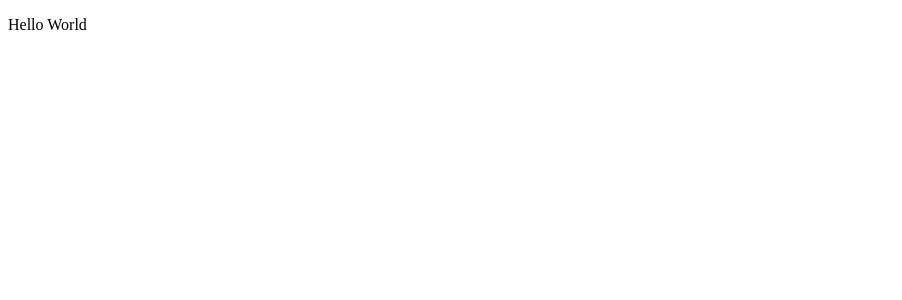
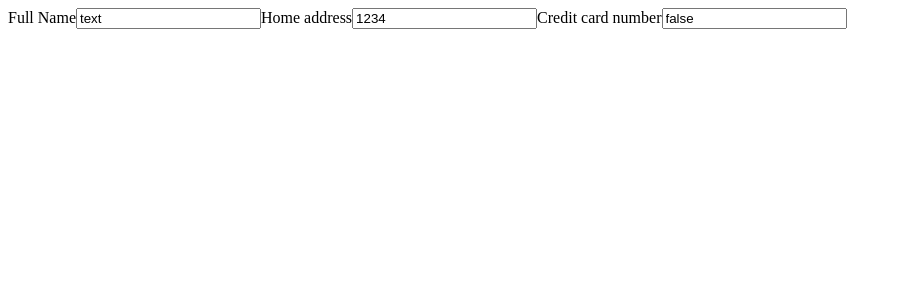
Before and after one commit to danieldealday/react-practice, a React (Create React App) app: page / in a window 1280 px wide. Shown: the top 300 px of the page, without its empty margins (0-902 px from the left). Built offline with nearby package versions, Linux system fonts and the light colour scheme.

Commit message:
event target handler for state update

```diff
--- a/src/App.js
+++ b/src/App.js
@@ -1,10 +1,36 @@
 import React, { Component, Fragment } from 'react';
 
 class App extends Component {
+  state = {
+    text: 'text',
+    number: 1234,
+    bool: false
+  }
+  handleChange = (e) => {
+    let change = {};
+    console.log(e.target.name);
+    change[e.target.name] = e.target.value;
+    this.setState(change);
+  }
   render() {
     return (
       <Fragment>
-        <p>Hello World</p>
+        <form>
+          <label>
+            Full Name
+            <input type="text" name="text" onChange={this.handleChange} value={this.state.text} />
+          </label>
+
+          <label>
+            Home address
+            <input type="number" name="number" onChange={this.handleChange} value={this.state.number} />
+          </label>
+
+          <label>
+            Credit card number
+            <input type="text"  name="bool" onChange={this.handleChange} maxlength="16" value={this.state.bool} />
+          </label>
+        </form>
       </Fragment>
     );
   }
```
